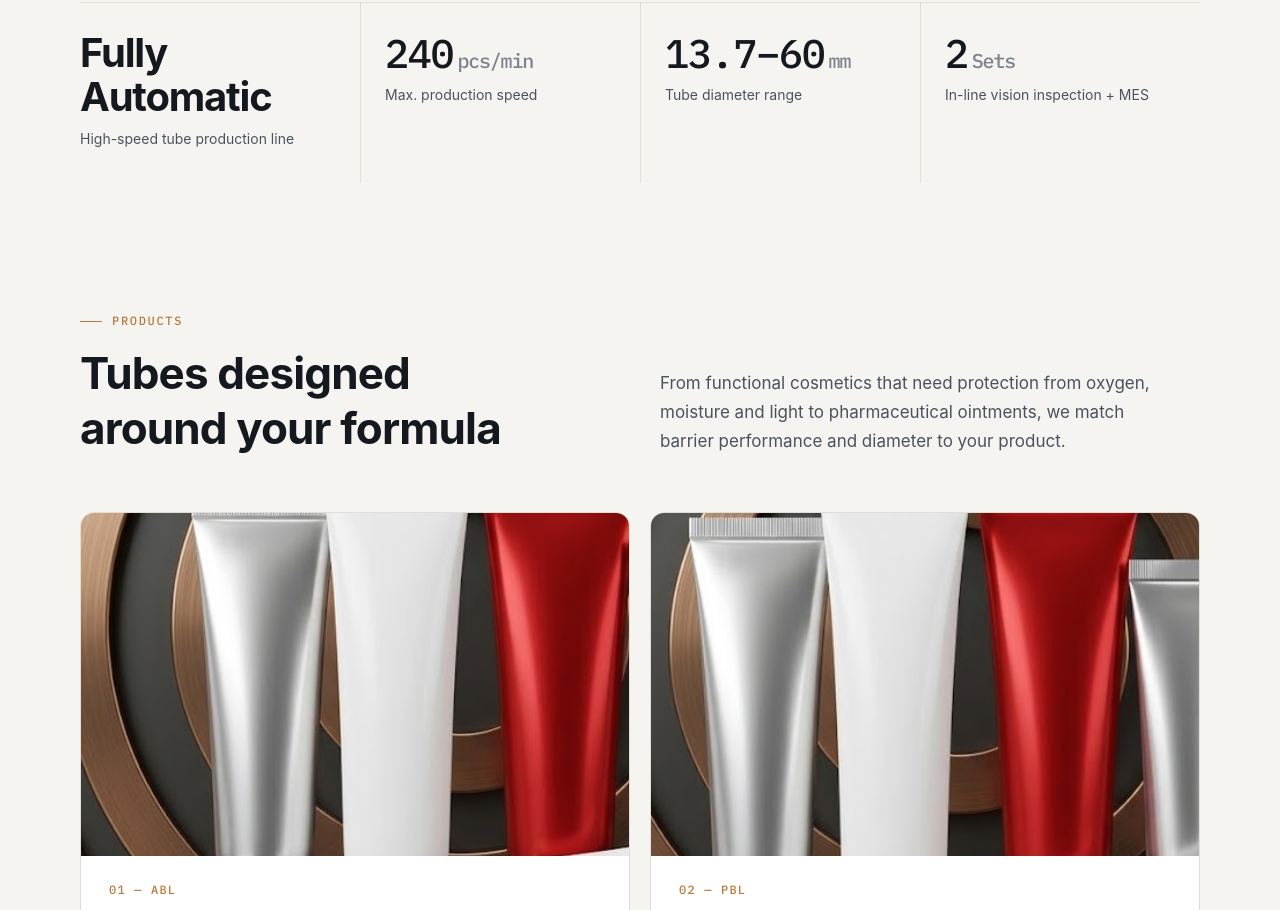
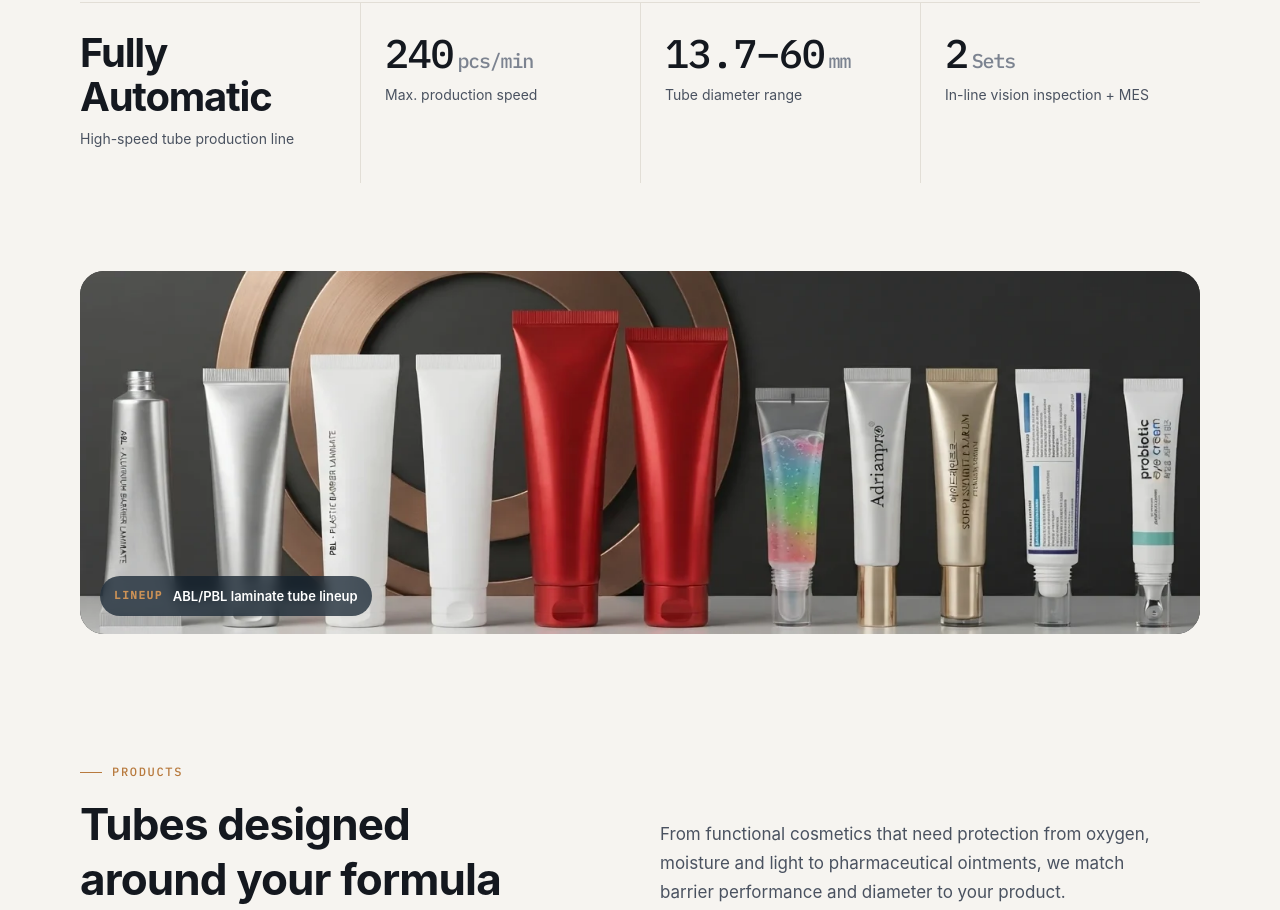
Before and after one commit to jcho0786-stack/adrianpro-website, a plain HTML site: page en/index.html in a window 1280 px wide. Shown: the part 908-1818 px from the top of the page. Drawn offline with Linux system fonts and the light colour scheme; a web font is replaced by a local one.

Commit message:
새 튜브 사진 적용 (첫 화면·제품 카드·라인업 배너)
Co-Authored-By: Claude Opus 5.5 <noreply@anthropic.com>

```diff
--- a/assets/style.css
+++ b/assets/style.css
@@ -114,8 +114,8 @@ section { padding: clamp(64px, 10vw, 120px) 0; }
 }
 .hero-visual img { position: absolute; inset: 0; width: 100%; height: 100%; object-fit: cover; object-position: 52% 50%; }
 .hero-visual::after { content: ""; position: absolute; inset: 0; background: linear-gradient(180deg, rgba(0,0,0,.25), transparent 22%); pointer-events: none; }
-.prod-card .visual img { position: absolute; inset: 0; width: 100%; height: 100%; object-fit: cover; transform: scale(2.1); transition: transform .6s ease; }
-a.prod-card:hover .visual img { transform: scale(2.2); }
+.prod-card .visual img { position: absolute; inset: 0; width: 100%; height: 100%; object-fit: cover; transition: transform .6s ease; }
+a.prod-card:hover .visual img { transform: scale(1.04); }
 .hero-visual .tag {
   position: absolute; left: 20px; top: 20px; padding: 8px 12px; border-radius: 999px;
   background: rgba(255,255,255,.08); border: 1px solid rgba(255,255,255,.14); color: #E8E2D8;
@@ -129,6 +129,15 @@ a.prod-card:hover .visual img { transform: scale(2.2); }
 .stat .num { font: 500 clamp(28px, 3.4vw, 40px)/1.1 var(--mono); letter-spacing: -0.03em; }
 .stat .num small { font-size: .5em; color: var(--ink-3); margin-left: 4px; }
 .stat .label { color: var(--ink-2); font-size: 14px; margin-top: 8px; }
+
+/* ---------- Lineup band ---------- */
+.lineup { padding: clamp(48px, 7vw, 88px) 0 0; }
+.lineup-top { padding-top: clamp(32px, 5vw, 56px); }
+.lineup-fig { position: relative; margin: 0; border-radius: 24px; overflow: hidden; background: #2B2B2D; }
+.lineup-fig img { width: 100%; height: auto; aspect-ratio: 1420 / 460; object-fit: cover; }
+.lineup-fig figcaption { position: absolute; left: 20px; bottom: 18px; display: inline-flex; align-items: center; gap: 10px; padding: 9px 14px; border-radius: 999px; background: rgba(14,30,44,.72); color: #fff; font-size: 13px; font-weight: 600; backdrop-filter: blur(6px); }
+.lineup-fig figcaption .mono { font-size: 11px; letter-spacing: .14em; color: var(--copper-2); }
+@media (max-width: 860px) { .lineup-fig img { aspect-ratio: auto; height: 240px; object-position: 20% 50%; } .lineup-fig figcaption { left: 12px; bottom: 12px; font-size: 12px; } }
 
 /* ---------- Page hero (sub pages) ---------- */
 .page-hero { padding: clamp(56px, 8vw, 96px) 0 clamp(40px, 6vw, 64px); border-bottom: 1px solid var(--line); }
@@ -158,7 +167,7 @@ a.card:hover { transform: translateY(-4px); box-shadow: 0 18px 40px -24px rgba(2
 
 /* Product card w/ visual */
 .prod-card { padding: 0; overflow: hidden; display: flex; flex-direction: column; }
-.prod-card .visual { aspect-ratio: 16/10; background: linear-gradient(160deg, #EDE9E2, #DCD6CC); display: grid; place-items: center; position: relative; overflow: hidden; }
+.prod-card .visual { aspect-ratio: 4/3; background: linear-gradient(160deg, #EDE9E2, #DCD6CC); display: grid; place-items: center; position: relative; overflow: hidden; }
 .prod-card .visual svg { width: 62%; }
 .prod-card .body { padding: 28px 28px 32px; flex: 1; display: flex; flex-direction: column; }
 .prod-card .body p { flex: 1; }
--- a/en/index.html
+++ b/en/index.html
@@ -29,7 +29,7 @@
         </div>
 
         <div class="hero-visual reveal">
-          <img src="../assets/img/hero.jpg" alt="Adrianpro laminate tubes in silver, white and red" width="994" height="655" fetchpriority="high">
+          <img src="../assets/img/hero.webp" alt="Adrianpro laminate tubes in silver, white, red and clear" width="480" height="475" fetchpriority="high">
           <span class="tag"><b>ABL</b> · ALUMINIUM BARRIER LAMINATE</span>
         </div>
       </div>
@@ -43,6 +43,15 @@
     </div>
   </section>
 
+  <section class="lineup">
+    <div class="wrap">
+      <figure class="lineup-fig reveal">
+        <img src="../assets/img/lineup.webp" alt="Adrianpro laminate tube lineup" width="1420" height="460" loading="lazy">
+        <figcaption><span class="mono">LINEUP</span>ABL/PBL laminate tube lineup</figcaption>
+      </figure>
+    </div>
+  </section>
+
   <!-- PRODUCTS -->
   <section>
     <div class="wrap">
@@ -52,12 +61,12 @@
       </div>
       <div class="grid-2">
         <a class="card prod-card reveal" href="products.html#abl">
-          <div class="visual"><img src="../assets/img/hero.jpg" alt="Silver ABL tube" loading="lazy" style="object-position:33% 50%;transform-origin:33% 50%"></div>
+          <div class="visual"><img src="../assets/img/abl.webp" alt="Aluminium ABL tube" width="520" height="390" loading="lazy"></div>
           <div class="body"><span class="idx mono">01 — ABL</span><h3>ABL Tubes</h3><p>An aluminium barrier layer blocks oxygen, moisture and light. Ideal for functional creams, eye creams and pharmaceutical ointments.</p>
             <div class="chips"><span class="chip">High barrier</span><span class="chip">Pharma · Cosmeceutical</span></div><span class="more">Learn more →</span></div>
         </a>
         <a class="card prod-card reveal" href="products.html#pbl">
-          <div class="visual"><img src="../assets/img/hero.jpg" alt="White tube" loading="lazy" style="object-position:45% 45%;transform-origin:45% 45%"></div>
+          <div class="visual"><img src="../assets/img/pbl.webp" alt="White PBL tubes and red tubes" width="540" height="405" loading="lazy"></div>
           <div class="body"><span class="idx mono">02 — PBL</span><h3>PBL Tubes</h3><p>Plastic barrier laminate with excellent shape recovery and appearance. Ideal for sun care, cleansers, hand creams and everyday cosmetics.</p>
             <div class="chips"><span class="chip">Premium finish</span><span class="chip">General cosmetics</span></div><span class="more">Learn more →</span></div>
         </a>
```
Also changed, not shown: en/products.html (+9 -0 lines), index.html (+12 -3 lines), products.html (+9 -0 lines), assets/img/abl.webp (added), assets/img/hero.jpg (deleted), assets/img/hero.webp (added), assets/img/lineup.webp (added), assets/img/pbl.webp (added).
